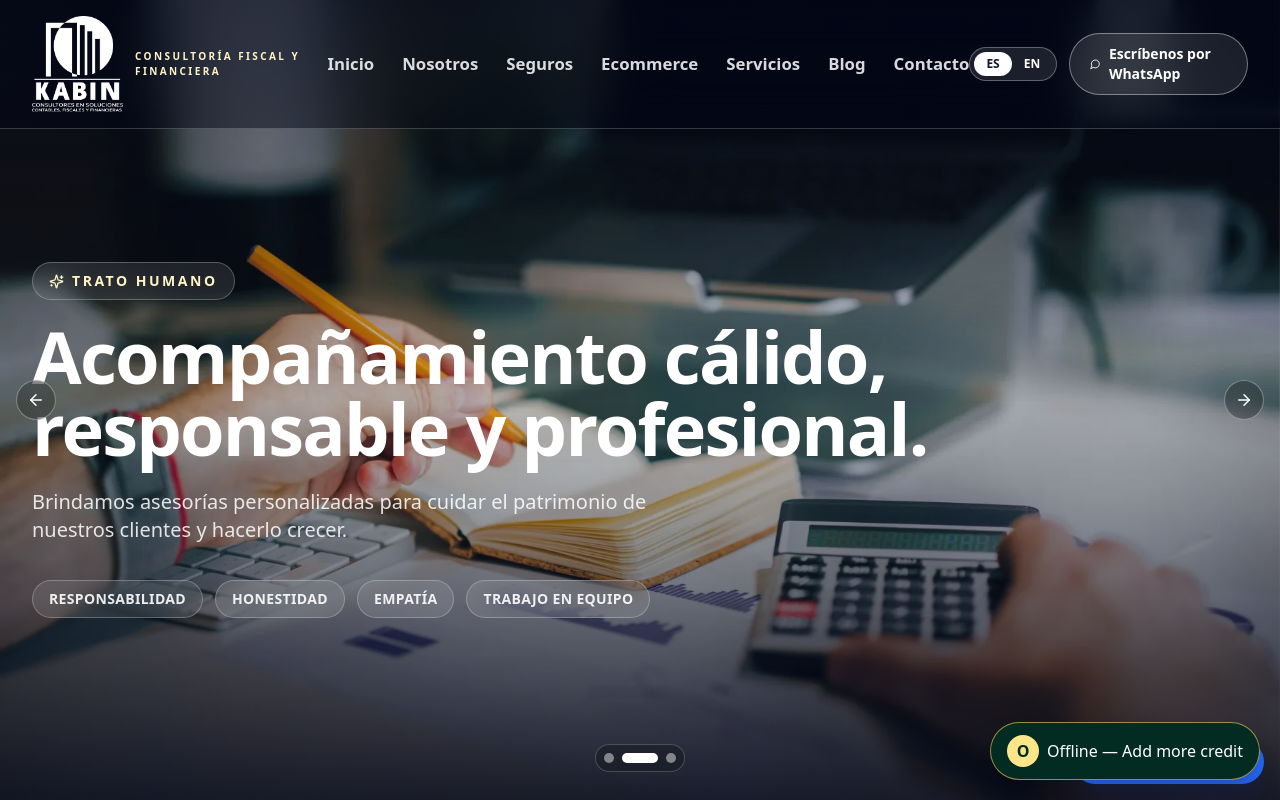
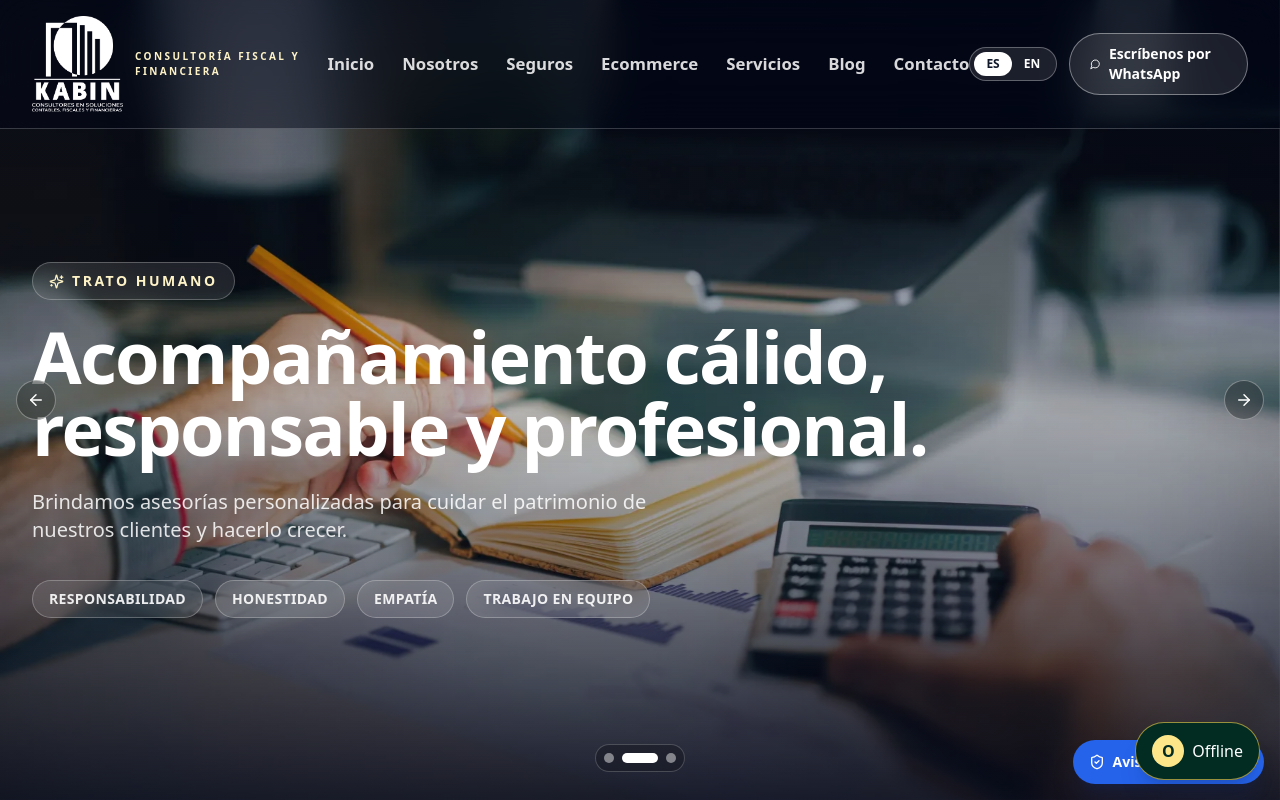
Before and after one commit to o7digital/kabin, a React (Vite) app: page / in a window 1280 px wide. Shown: the top 800 px of the page. Built offline with nearby package versions, Linux system fonts and the light colour scheme.

Commit message:
Show offline status only

```diff
--- a/KabinConsultoriaMockup.jsx
+++ b/KabinConsultoriaMockup.jsx
@@ -273,14 +273,14 @@ function OfflineOliviaChat() {
       {open && (
         <section className="mb-3 w-[min(390px,calc(100vw-28px))] overflow-hidden rounded-2xl border border-amber-300/60 bg-emerald-950 text-white shadow-2xl">
           <header className="flex items-center justify-between px-5 py-4">
-            <div><strong className="block text-xl text-amber-200">Olivia AI</strong><small className="font-bold text-red-300">Offline · Add more credit</small></div>
+            <div><strong className="block text-xl text-amber-200">Olivia AI</strong><small className="font-bold text-red-300">Offline</small></div>
             <button type="button" onClick={() => setOpen(false)} className="text-3xl">×</button>
           </header>
-          <div className="min-h-48 space-y-3 bg-emerald-50 p-5 text-emerald-950"><p className="w-fit rounded-xl bg-white px-4 py-3 shadow">Offline</p><p className="w-fit rounded-xl bg-white px-4 py-3 shadow">Add more credit</p></div>
-          <div className="flex gap-2 p-3"><input disabled placeholder="Offline — Add more credit" className="min-w-0 flex-1 rounded-xl bg-white px-4 py-3 text-emerald-950 opacity-60"/><button disabled className="rounded-xl bg-amber-200 px-4 font-black text-emerald-950 opacity-60">Send</button></div>
+          <div className="min-h-48 space-y-3 bg-emerald-50 p-5 text-emerald-950"><p className="w-fit rounded-xl bg-white px-4 py-3 shadow">Offline</p></div>
+          <div className="flex gap-2 p-3"><input disabled placeholder="Offline" className="min-w-0 flex-1 rounded-xl bg-white px-4 py-3 text-emerald-950 opacity-60"/><button disabled className="rounded-xl bg-amber-200 px-4 font-black text-emerald-950 opacity-60">Send</button></div>
         </section>
       )}
-      <button type="button" onClick={() => setOpen(true)} className="ml-auto flex items-center gap-2 rounded-full border border-amber-300/60 bg-emerald-950 px-4 py-3 text-white shadow-xl"><b className="grid h-8 w-8 place-items-center rounded-full bg-amber-200 text-emerald-950">O</b>Offline — Add more credit</button>
+      <button type="button" onClick={() => setOpen(true)} className="ml-auto flex items-center gap-2 rounded-full border border-amber-300/60 bg-emerald-950 px-4 py-3 text-white shadow-xl"><b className="grid h-8 w-8 place-items-center rounded-full bg-amber-200 text-emerald-950">O</b>Offline</button>
     </div>
   );
 }
```
